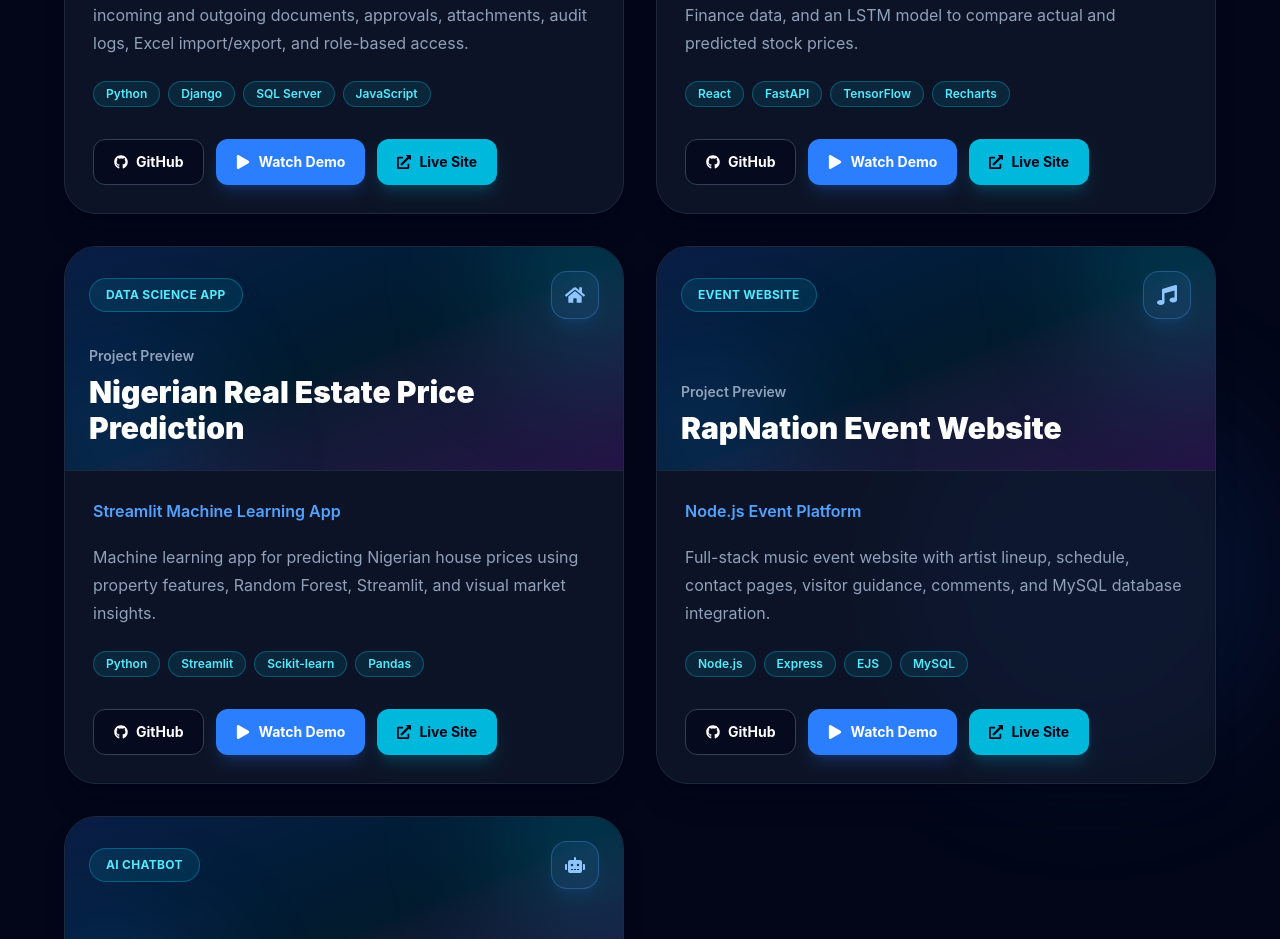
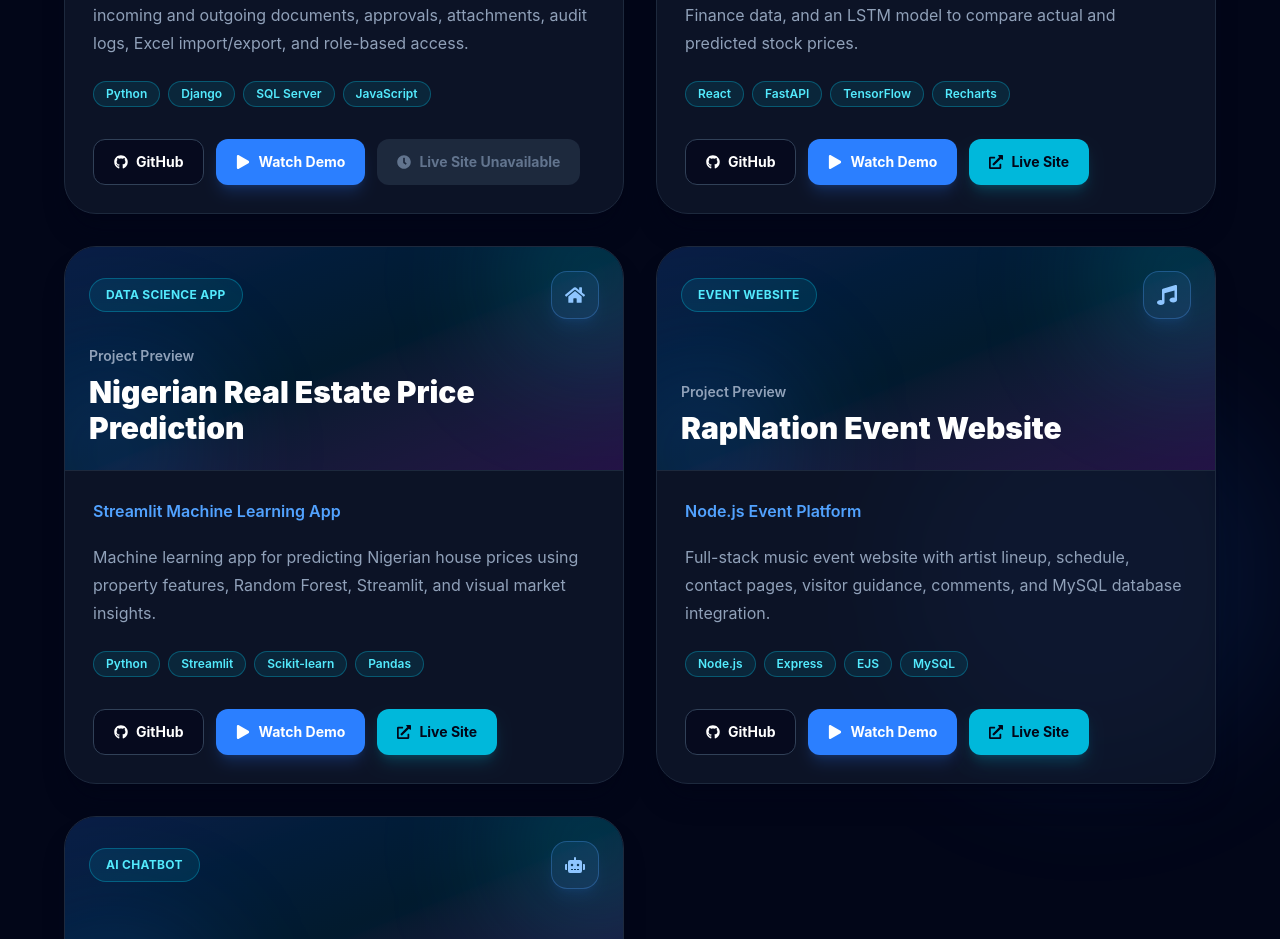
Before and after one commit to Tyroneekhator/software-engineer-portfolio, a React (Vite) app: page / in a window 1280 px wide. Shown: the part 4300-5239 px from the top of the page. Built offline with nearby package versions, Linux system fonts and the light colour scheme.

Commit message:
done prortfolio

```diff
--- a/src/components/Contact.jsx
+++ b/src/components/Contact.jsx
@@ -119,7 +119,7 @@ function Contact() {
                 </a>
 
                 <a
-                  href="/Tyrone_Ekhator_Software_Engineer_CV.docx"
+                  href="/Tyrone_Ekhator_Software_Engineer_CV.pdf"
                   className="inline-flex items-center gap-2 rounded-xl border border-slate-700 bg-slate-950/60 px-5 py-3 text-sm font-bold text-white transition hover:-translate-y-1 hover:border-cyan-400 hover:text-cyan-400"
                 >
                   <FaDownload />
--- a/src/components/Projects.jsx
+++ b/src/components/Projects.jsx
@@ -200,7 +200,9 @@ function Projects() {
                     ) : (
                       <span className="inline-flex cursor-not-allowed items-center gap-2 rounded-xl bg-slate-800 px-5 py-3 text-sm font-bold text-slate-500">
                         <FaClock />
-                        Live Site Coming Soon
+                        {project.title === "MD Registry System"
+                          ? "Live Site Unavailable"
+                          : "Live Site Coming Soon"}
                       </span>
                     )}
                   </div>
--- a/src/data/projects.js
+++ b/src/data/projects.js
@@ -10,7 +10,7 @@ export const projects = [
     github: "https://github.com/Tyroneekhator/md-registry-system",
     demoVideo:
       "https://drive.google.com/file/d/1Mk6aVBWEpaLj4wwwmDC6DvcxDo40el_l/view?usp=drive_link",
-    liveSite: "https://software-engineer-portfolio-b738.vercel.app/",
+    liveSite: null,
   },
   {
     title: "Stock Price Prediction System",
--- a/src/index.css
+++ b/src/index.css
@@ -146,3 +146,14 @@ button:focus-visible {
   box-shadow: 0 0 16px rgba(56, 189, 248, 0.75);
   transform: translateY(-2px);
 }
+
+.unavailable-link {
+  display: inline-block;
+  padding: 0.6rem 1rem;
+  border-radius: 999px;
+  background: #e5e7eb;
+  color: #6b7280;
+  font-weight: 600;
+  cursor: not-allowed;
+  opacity: 0.85;
+}
```
